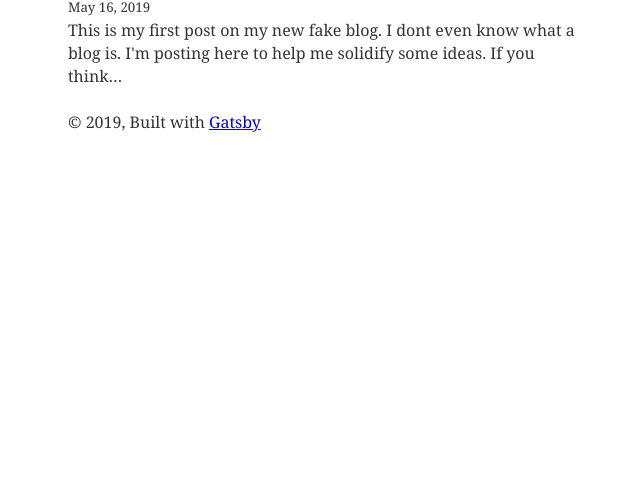
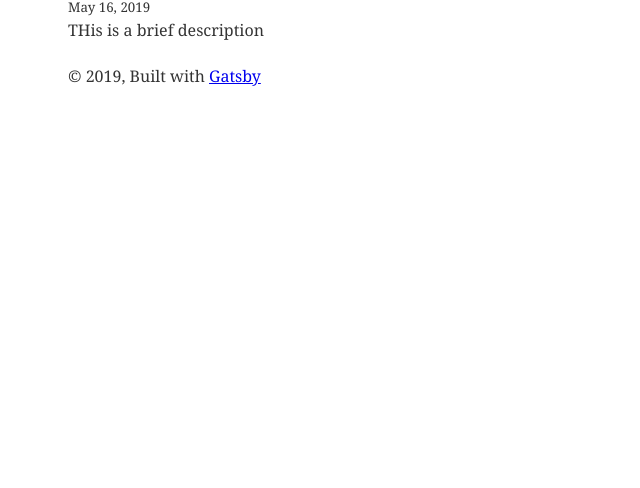
Before and after one commit to bjblayney/veryshortintro, a Gatsby site: page / in a window 1280 px wide. Shown: the part 312-800 px from the top of the page, without its empty margins (311-951 px from the left). Built offline with nearby package versions, Linux system fonts and the light colour scheme; Gatsby itself is replaced by a stand-in of ours; some packages are replaced by stand-ins of ours.

Commit message:
git pages

```diff
--- a/content/blog/very-short-intro/index.md
+++ b/content/blog/very-short-intro/index.md
@@ -1,5 +1,6 @@
 ---
 title: Very Short Intro
+description: THis is a brief description
 date: "2019-05-16 13:37:12"
 ---
 
--- a/package.json
+++ b/package.json
@@ -38,6 +38,7 @@
     "typography-theme-wordpress-2016": "^0.16.19"
   },
   "devDependencies": {
+    "gh-pages": "^2.0.1",
     "prettier": "^1.17.1"
   },
   "homepage": "https://github.com/gatsbyjs/gatsby-starter-blog#readme",
@@ -56,6 +57,7 @@
     "format": "prettier --write src/**/*.{js,jsx}",
     "start": "npm run develop",
     "serve": "gatsby serve",
-    "test": "echo \"Write tests! -> https://gatsby.dev/unit-testing\""
+    "test": "echo \"Write tests! -> https://gatsby.dev/unit-testing\"",
+    "deploy": "gatsby build --prefix-paths && gh-pages -d public"
   }
 }
```
Also changed, not shown: 1 other file.
